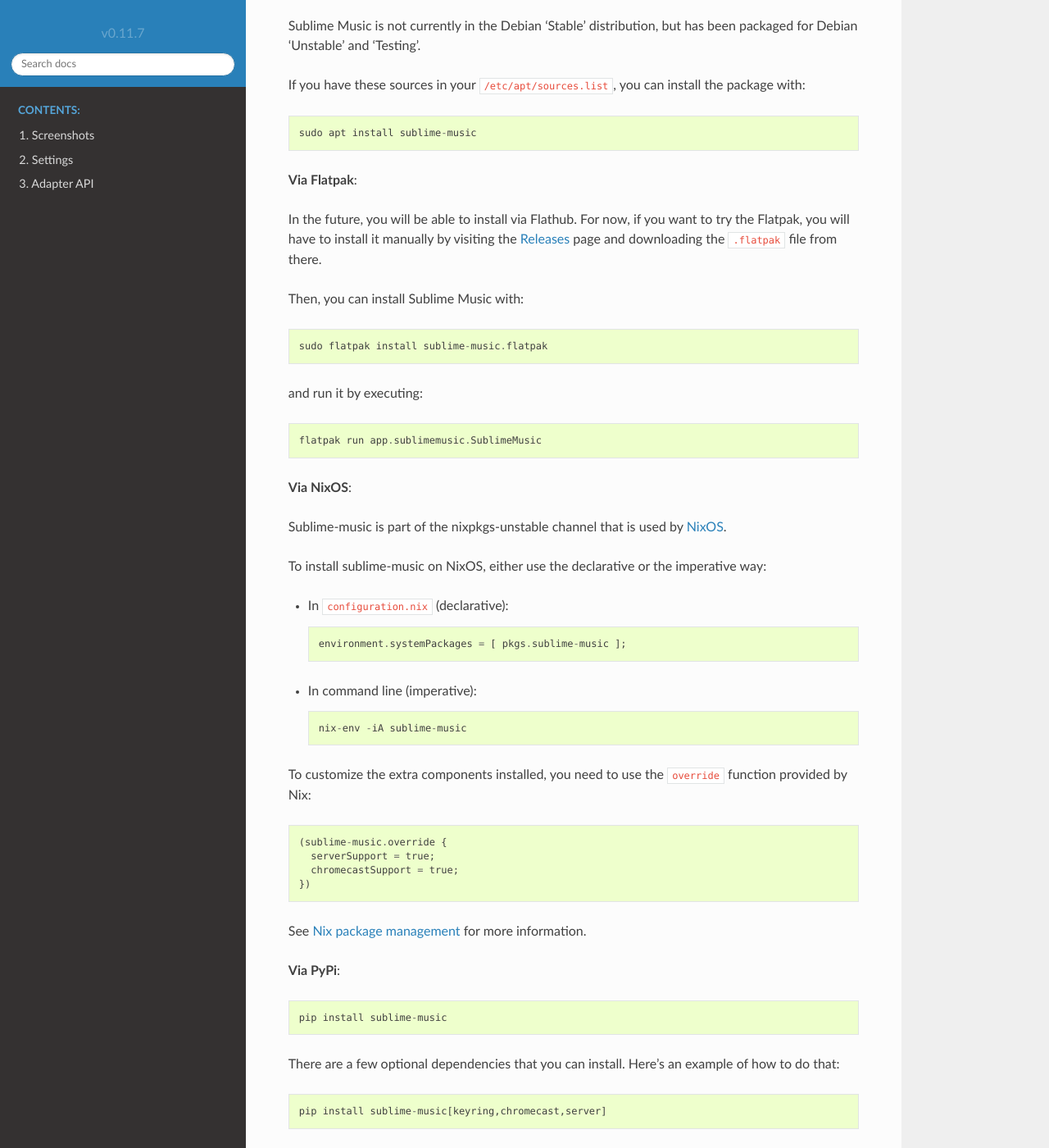
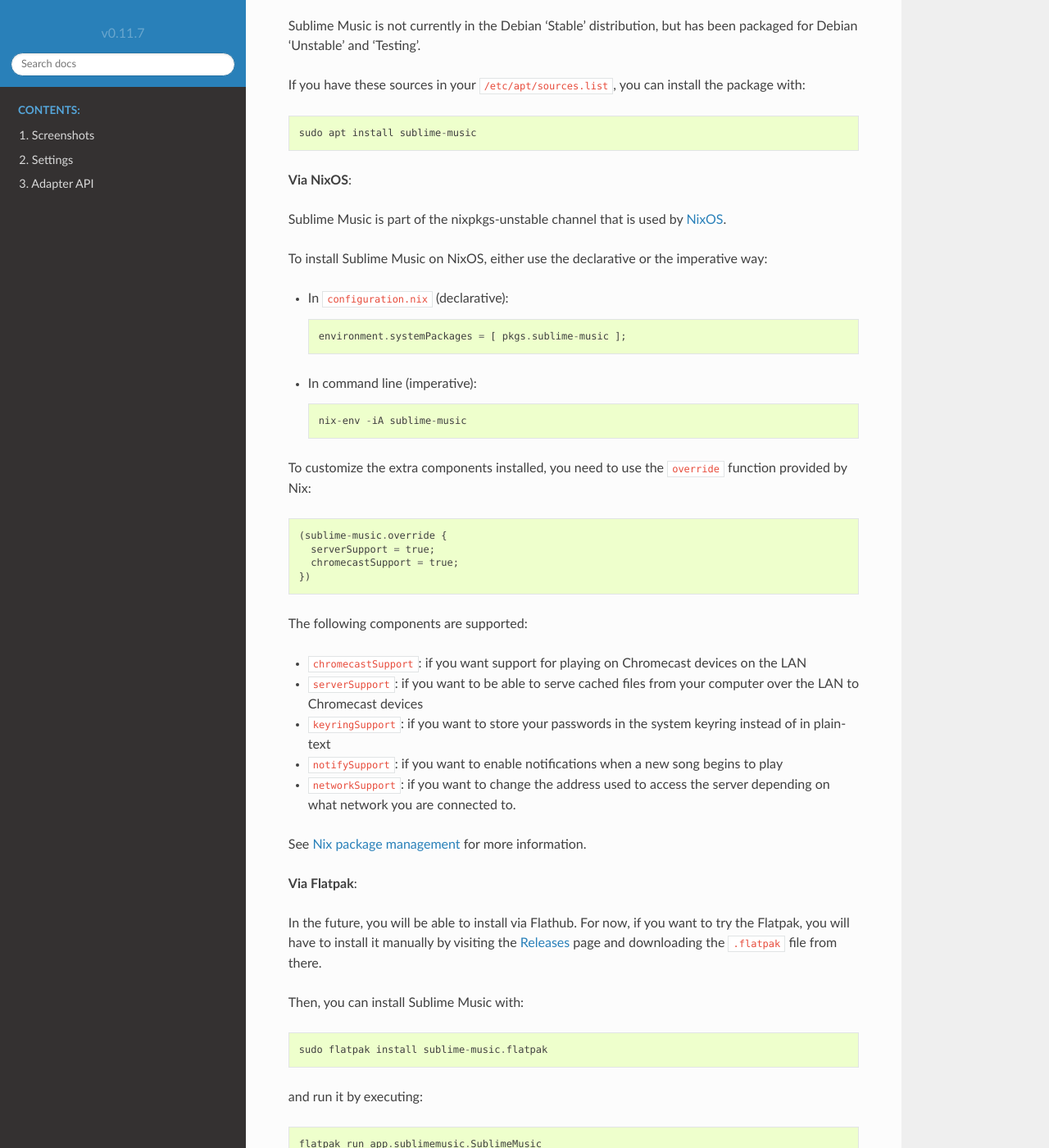
Before and after one commit to sublime-music/sublime-music, a Sphinx documentation site: the page built from docs/index.rst, in a window 1280 px wide and 1400 px high, scrolled down 1991 px. Shown: the whole window at 82% size. Built offline with Sphinx 7.4.7 and the Read the Docs theme 2.0.0, drawn with Linux system fonts in a browser that asks for light colours; pages that are not in the unit, such as notebooks, are missing from menus.

Commit message:
Added NixOS install instructions to the README

```diff
--- a/docs/index.rst
+++ b/docs/index.rst
@@ -68,6 +68,47 @@
 
     sudo apt install sublime-music
 
+**Via NixOS**:
+
+Sublime Music is part of the nixpkgs-unstable channel that is used by NixOS_.
+
+To install Sublime Music on NixOS, either use the declarative or the imperative
+way:
+
+- In ``configuration.nix`` (declarative)::
+
+    environment.systemPackages = [ pkgs.sublime-music ];
+
+- In command line (imperative)::
+
+    nix-env -iA sublime-music
+
+To customize the extra components installed, you need to use the ``override``
+function provided by Nix::
+
+    (sublime-music.override {
+      serverSupport = true;
+      chromecastSupport = true;
+    })
+
+The following components are supported:
+
+* ``chromecastSupport``: if you want support for playing on Chromecast devices
+  on the LAN
+* ``serverSupport``: if you want to be able to serve cached files from your
+  computer over the LAN to Chromecast devices
+* ``keyringSupport``: if you want to store your passwords in the system keyring
+  instead of in plain-text
+* ``notifySupport``: if you want to enable notifications when a new song begins
+  to play
+* ``networkSupport``: if you want to change the address used to access the
+  server depending on what network you are connected to.
+
+See `Nix package management`_ for more information.
+
+.. _NixOS: https://nixos.org/nixos
+.. _Nix package management: https://nixos.org/nixos/manual/index.html#sec-package-management
+
 **Via Flatpak**:
 
 In the future, you will be able to install via Flathub. For now, if you want to
```
Also changed, not shown: other parts of docs/index.rst (+0 -26 lines), README.rst (+41 -0 lines).
